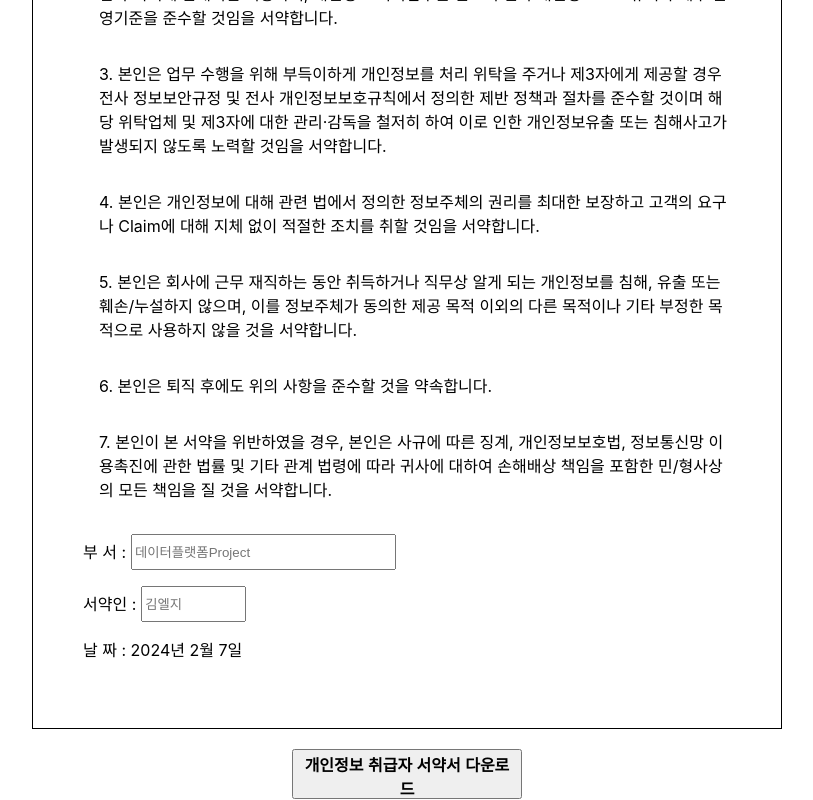
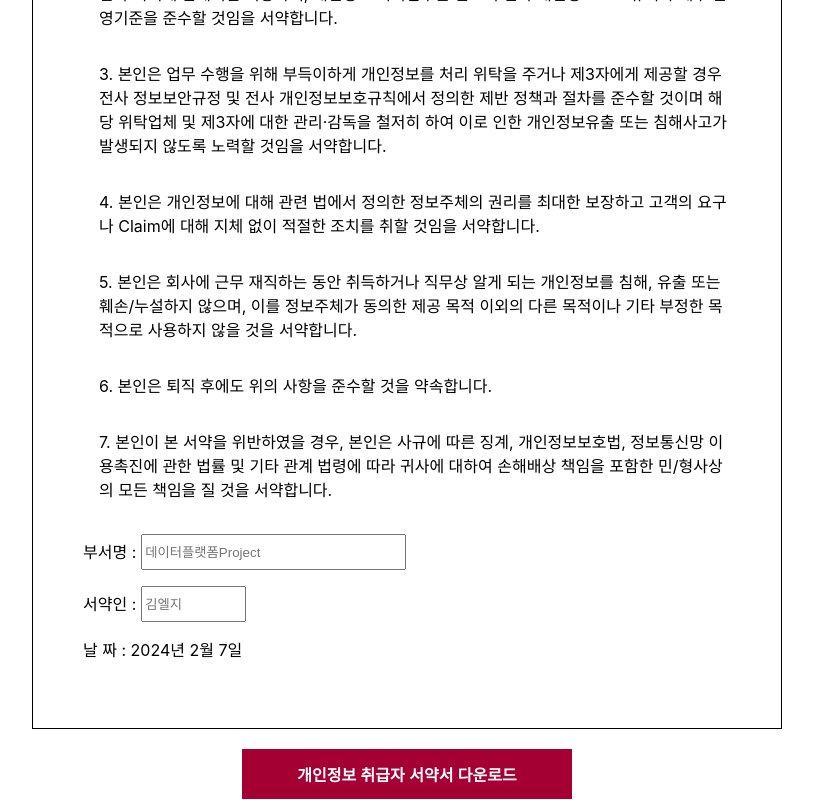
Before and after one commit to doitgrow/pledge, a React (Create React App) app: page / in a window 1280 px wide. Shown: the part 439-1239 px from the top of the page, without its empty margins (233-1046 px from the left). Built offline with nearby package versions, Linux system fonts and the light colour scheme.

Commit message:
style change

```diff
--- a/src/App.css
+++ b/src/App.css
@@ -34,8 +34,17 @@ ul {
 }
 
 .btn {
-  width: 230px;
+  width: 330px;
   height: 50px;
   font-weight: bold;
   font-size: 1rem;
+  background-color: #a50034;
+  color: white;
+  border: none;
 }
+
+.btn:hover {
+  cursor: pointer;
+  background-color: #930020;
+  color: white;
+}
--- a/src/App.js
+++ b/src/App.js
@@ -130,7 +130,7 @@ function App() {
                         </p>
 
                         <p style={{ display: "flex", alignItems: "center" }}>
-                            부 서 :
+                            부서명 :
                             <input
                                 type="text"
                                 placeholder="데이터플랫폼Project"
@@ -161,10 +161,7 @@ function App() {
                 </div>
             </div>
 
-            <button
-                className="btn"
-                onClick={downloadPdf}
-                sytle={{ width: "300px;" }}>
+            <button className="btn" onClick={downloadPdf}>
                 개인정보 취급자 서약서 다운로드
             </button>
         </div>
```
